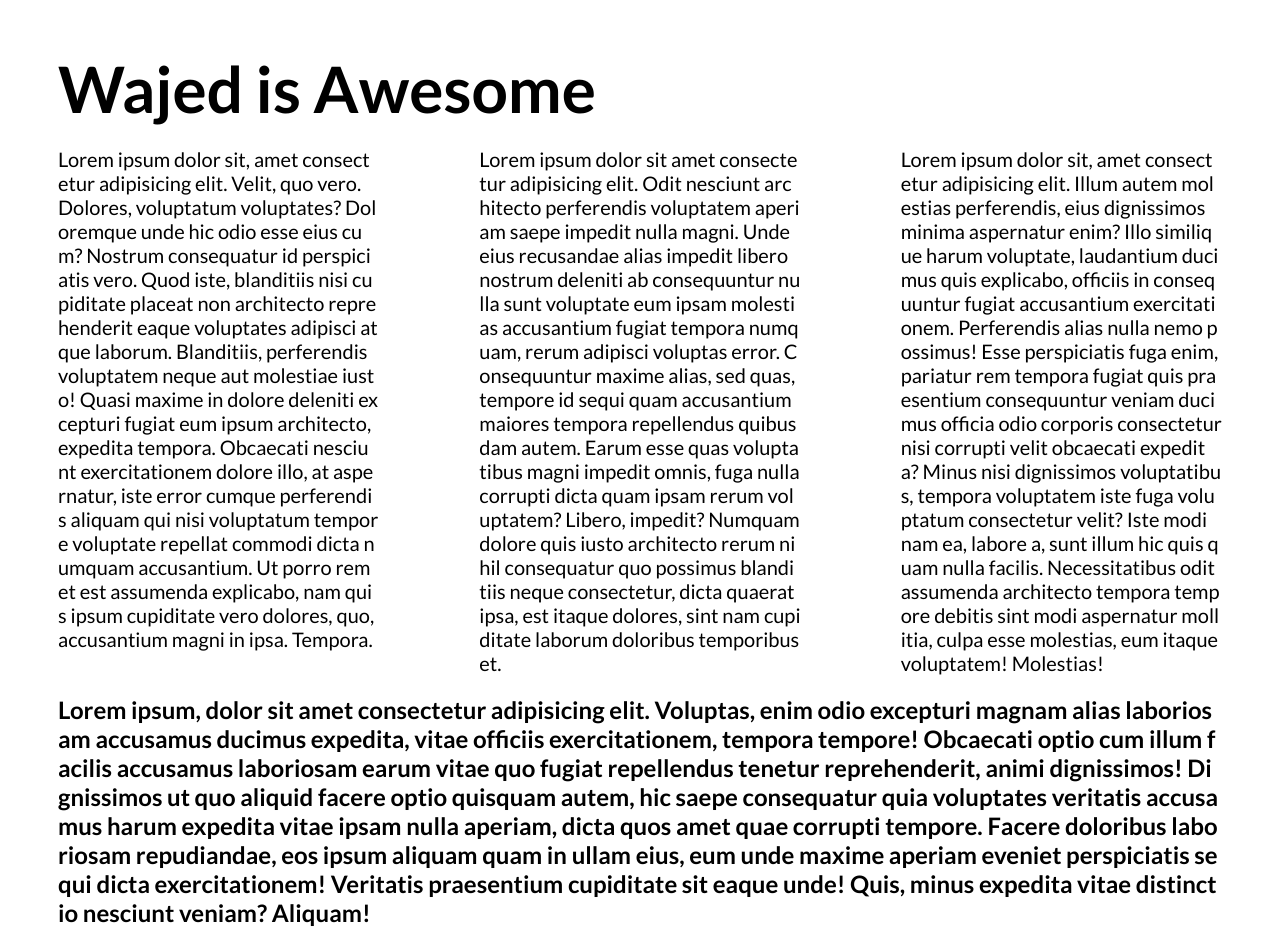
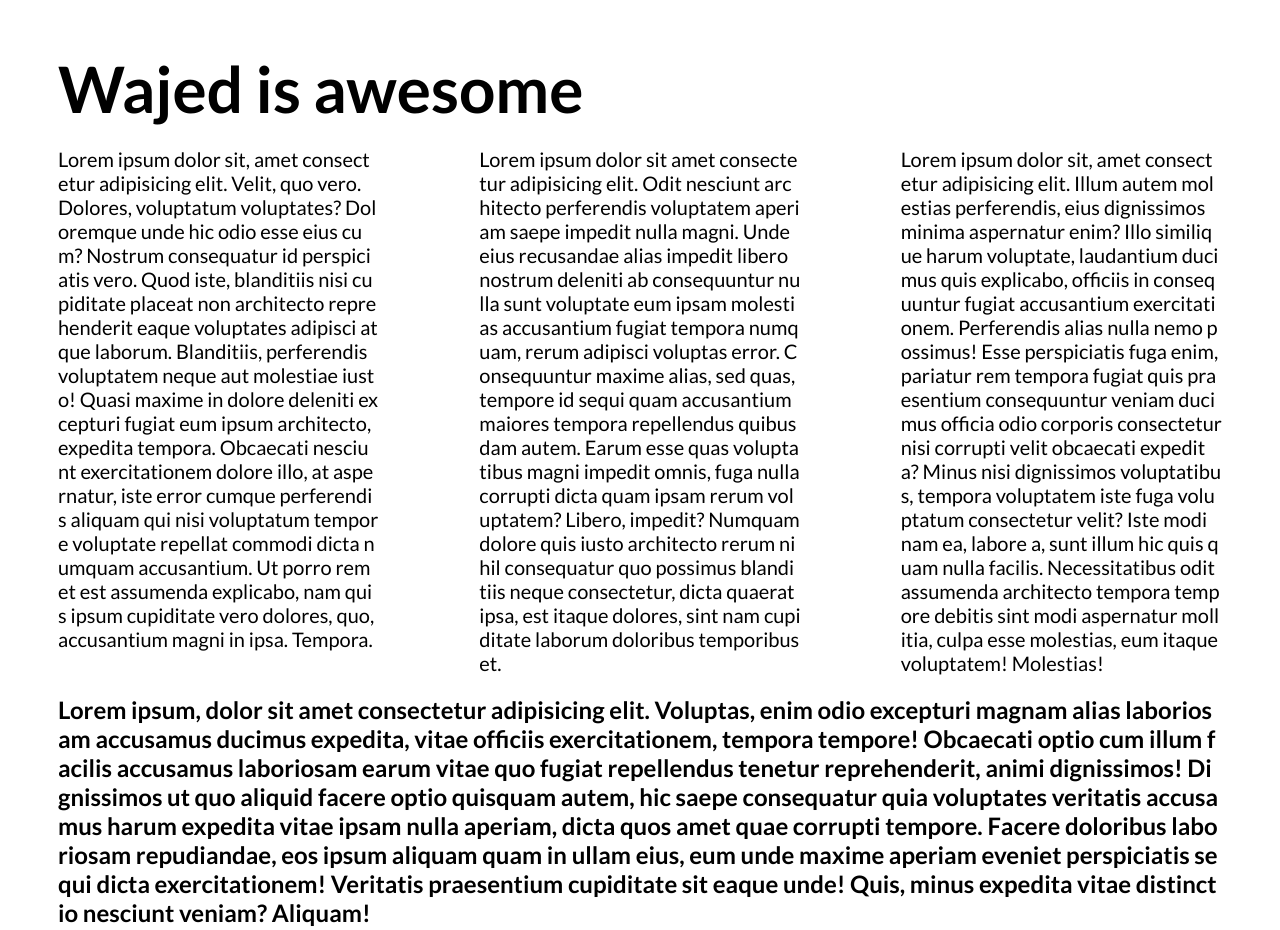
Before and after one commit to mohannadjamal/TTH-Tasks, a plain HTML site: page Entry-4/index.html in a window 1280 px wide. Shown: the top 930 px of the page. Drawn offline with Linux system fonts and the light colour scheme.

Commit message:
fixed typo

```diff
--- a/Entry-4/index.html
+++ b/Entry-4/index.html
@@ -11,7 +11,7 @@
 <body>
   <section class="container">
     <h1 class="container__title">
-      Wajed is Awesome
+      Wajed is awesome
     </h1>
     <div class="container__p1">
       Lorem ipsum dolor sit, amet consectetur adipisicing elit. Velit, quo vero. Dolores, voluptatum voluptates?
```
